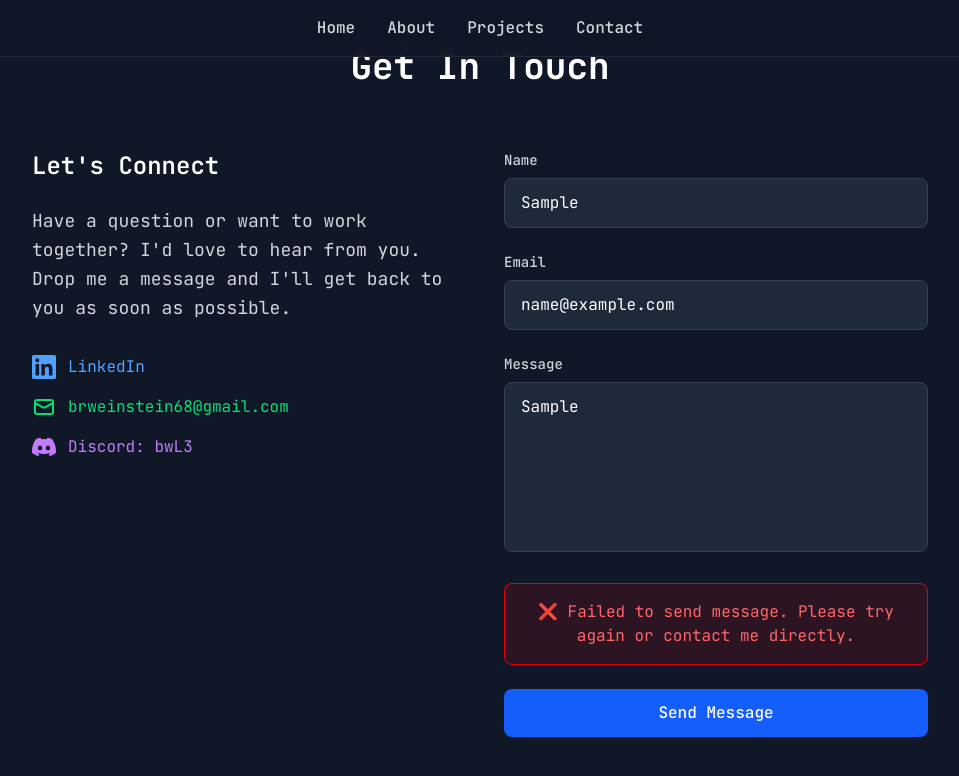
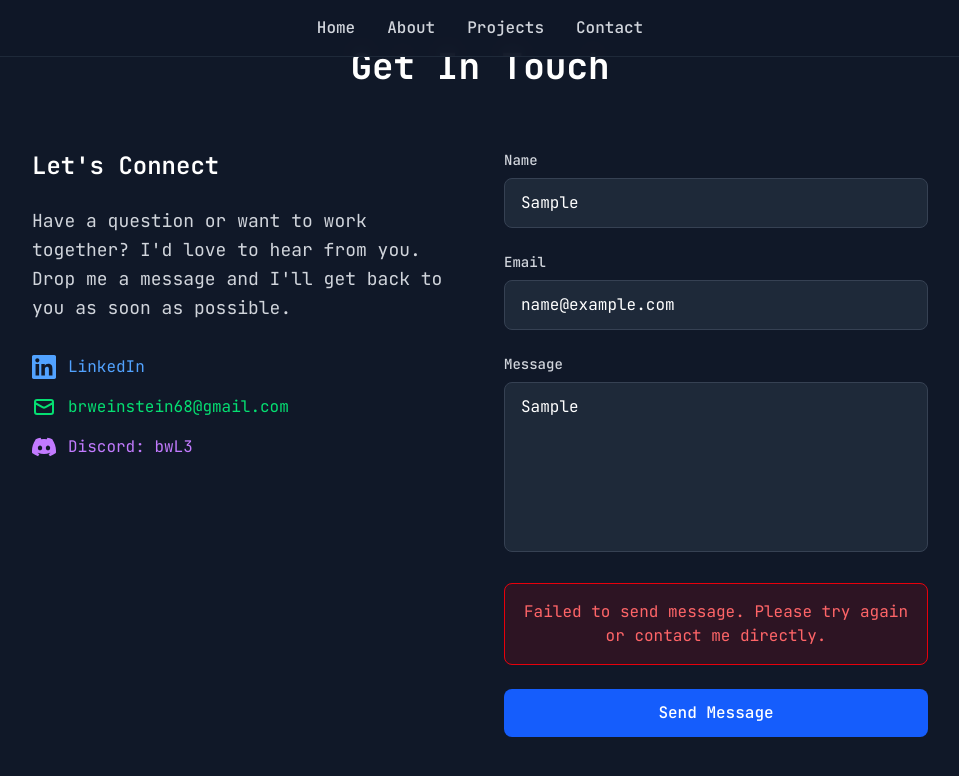
Before and after one commit to brweinstein/bw_website, a Next.js app: page / in a window 1280 px wide. Both pictures are taken after typing "Sample", "name@example.com", "Sample" into the empty fields and a click on the button "Send Message". Shown: the part 4133-4909 px from the top of the page, without its empty margins (160-1119 px from the left). Built offline with nearby package versions, Linux system fonts and the light colour scheme.

Commit message:
Update ContactForm.tsx

```diff
--- a/src/components/ContactForm.tsx
+++ b/src/components/ContactForm.tsx
@@ -103,13 +103,13 @@ export default function ContactForm() {
       {/* Status Messages */}
       {submitStatus === 'success' && (
         <div className="p-4 bg-green-800/20 border border-green-600 rounded-lg">
-          <p className="text-green-400 text-center">✅ Message sent successfully! I&apos;ll get back to you soon.</p>
+          <p className="text-green-400 text-center">Message sent successfully! I&apos;ll get back to you soon.</p>
         </div>
       )}
 
       {submitStatus === 'error' && (
         <div className="p-4 bg-red-800/20 border border-red-600 rounded-lg">
-          <p className="text-red-400 text-center">❌ Failed to send message. Please try again or contact me directly.</p>
+          <p className="text-red-400 text-center">Failed to send message. Please try again or contact me directly.</p>
         </div>
       )}
 
```
